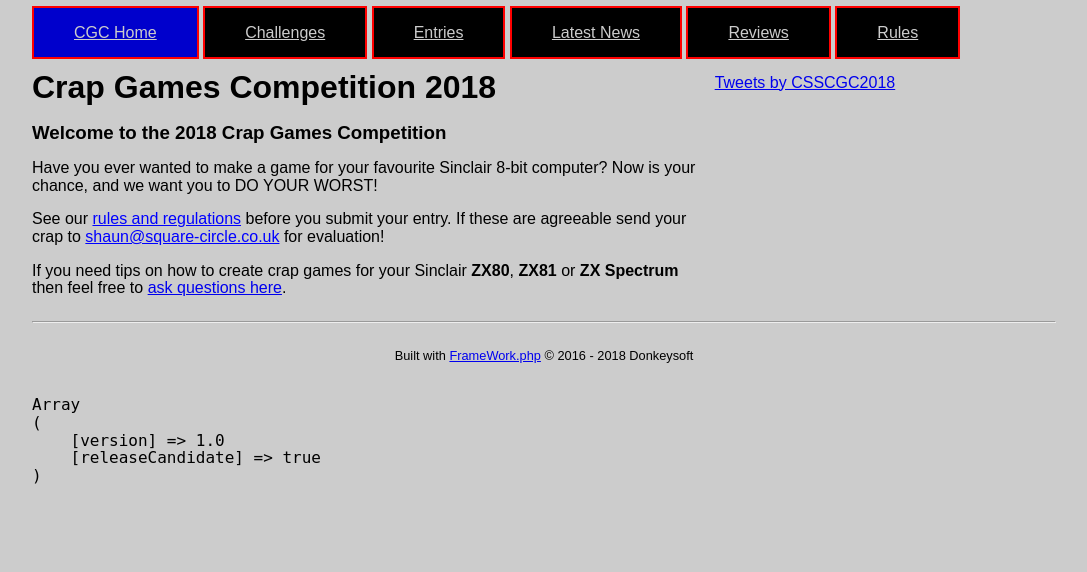
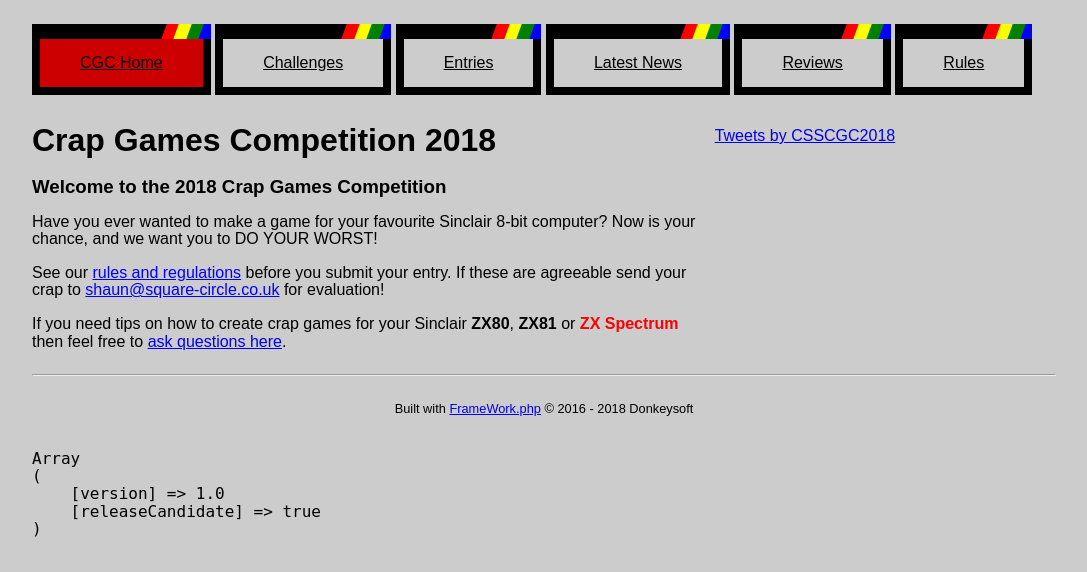
Before and after one commit to sbebbers/cgc2018, a PHP site: page / in a window 1280 px wide. Shown: the top 572 px of the page, without its empty margins (96-1183 px from the left). Run offline with PHP 8.4, Linux system fonts and the light colour scheme; some libraries are stand-ins or nearby versions.

Commit message:
Actual changes from @duddy1234 but slight issue with the commit as he's not yet set up.

```diff
--- a/application/controller/HomeController.php
+++ b/application/controller/HomeController.php
@@ -19,7 +19,7 @@ class HomeController extends ControllerCore
     protected $content = array(
         'Have you ever wanted to make a game for your favourite Sinclair 8-bit computer? Now is your chance, and we want you to DO YOUR WORST!',
         'See our <a href="/rules" target="_blank" class="ink-bright-blue" rel="nofollow">rules and regulations</a> before you submit your entry. If these are agreeable send your crap to <a href="mailto:shaun@square-circle.ZX.co.uk" class="ink-bright-blue" rel="nofollow">shaun@square-circle.co.uk</a> for evaluation!',
-        'If you need tips on how to create crap games for your Sinclair <strong>ZX80</strong>, <strong>ZX81</strong> or <strong>ZX Spectrum</strong> then feel free to <a href="https://groups.google.com/forum/#!topic/comp.sys.sinclair/5m7PfF0IC30" target="_blank" rel="nofollow">ask questions here</a>.',
+        'If you need tips on how to create crap games for your Sinclair <strong>ZX80</strong>, <strong>ZX81</strong> or <strong class="ink-bright-red">ZX Spectrum</strong> then feel free to <a href="https://groups.google.com/forum/#!topic/comp.sys.sinclair/5m7PfF0IC30" target="_blank" rel="nofollow">ask questions here</a>.',
     );
 
     public function __construct(){
--- a/application/view/partial/navbar.phtml
+++ b/application/view/partial/navbar.phtml
@@ -1,11 +1,83 @@
 <nav class="navbar col-xs-12">
 	<ul id="nav-items" class="nav-items clearfix">
-        <li class="nav-item<?php if($this->segment == '' || strpos($this->segment, 'ome') !== false) :?> paper-blue<?php else: ?> paper-black<?php endif; ?>"><a href="<?php echo $this->host; ?>/home.html" class="ink-white" rel="nofollow">CGC Home</a></li>
-		<li class="nav-item<?php if($this->segment == 'challenges') :?> paper-blue<?php else: ?> paper-black<?php endif; ?>"><a href="<?php echo $this->host; ?>/challenges.html" class="ink-white" rel="nofollow">Challenges</a></li>
-		<li class="nav-item<?php if($this->segment == 'entries') :?> paper-blue<?php else: ?> paper-black<?php endif; ?>"><a href="<?php echo $this->host; ?>/entries.html" class="ink-white" rel="nofollow">Entries</a></li>
-		<li class="nav-item<?php if($this->segment == 'news') :?> paper-blue<?php else: ?> paper-black<?php endif; ?>"><a href="<?php echo $this->host; ?>/news.html" class="ink-white" rel="nofollow">Latest News</a></li>
-		<!-- <li class="nav-item<?php if($this->segment == 'results') :?> paper-blue<?php else: ?> paper-black<?php endif; ?>"><a href="<?php echo $this->host; ?>/results.html" class="ink-white" rel="nofollow">Results</a></li> -->
-		<li class="nav-item<?php if($this->segment == 'reviews') :?> paper-blue<?php else: ?> paper-black<?php endif; ?>"><a href="<?php echo $this->host; ?>/reviews.html" class="ink-white" rel="nofollow">Reviews</a></li>
-		<li class="nav-item<?php if($this->segment == 'rules') :?> paper-blue<?php else: ?> paper-black<?php endif; ?>"><a href="<?php echo $this->host; ?>/rules.html" class="ink-white" rel="nofollow">Rules</a></li>
+        <li class="nav-item<?php if($this->segment == '' || strpos($this->segment, 'home') !== false) :?> paper-red<?php else: ?> paper-white<?php endif; ?>">
+            <div class="rainbow">
+                <ul>
+                    <li class="colour red"></li>
+                    <li class="colour yellow"></li>
+                    <li class="colour green"></li>
+                    <li class="colour blue"></li>
+                </ul>
+            </div>
+            <a href="<?php echo $this->host; ?>/home.html" class="ink-bright-black" rel="nofollow">CGC Home</a>
+        </li>
+		<li class="nav-item<?php if($this->segment == 'challenges') :?> paper-red<?php else: ?> paper-white<?php endif; ?>">
+            <div class="rainbow">
+                <ul>
+                    <li class="colour red"></li>
+                    <li class="colour yellow"></li>
+                    <li class="colour green"></li>
+                    <li class="colour blue"></li>
+                </ul>
+            </div>
+            <a href="<?php echo $this->host; ?>/challenges.html" class="ink-bright-black" rel="nofollow">Challenges</a>
+        </li>
+		<li class="nav-item<?php if($this->segment == 'entries') :?> paper-red<?php else: ?> paper-white<?php endif; ?>">
+            <div class="rainbow">
+                <ul>
+                    <li class="colour red"></li>
+                    <li class="colour yellow"></li>
+                    <li class="colour green"></li>
+                    <li class="colour blue"></li>
+                </ul>
+            </div>
+            <a href="<?php echo $this->host; ?>/entries.html" class="ink-bright-black" rel="nofollow">Entries</a>
+        </li>
+		<li class="nav-item<?php if($this->segment == 'news') :?> paper-red<?php else: ?> paper-white<?php endif; ?>">
+            <div class="rainbow">
+                <ul>
+                    <li class="colour red"></li>
+                    <li class="colour yellow"></li>
+                    <li class="colour green"></li>
+                    <li class="colour blue"></li>
+                </ul>
+            </div>
+            <a href="<?php echo $this->host; ?>/news.html" class="ink-bright-black" rel="nofollow">Latest News</a>
+        </li>
+		<!--
+            <li class="nav-item<?php if($this->segment == 'results') :?> paper-red<?php else: ?> paper-white<?php endif; ?>">
+                <div class="rainbow">
+                    <ul>
+                        <li class="colour red"></li>
+                        <li class="colour yellow"></li>
+                        <li class="colour green"></li>
+                        <li class="colour blue"></li>
+                    </ul>
+                </div>
+                <a href="<?php echo $this->host; ?>/results.html" class="ink-bright-black" rel="nofollow">Results</a>
+            </li>
+        -->
+		<li class="nav-item<?php if($this->segment == 'reviews') :?> paper-red<?php else: ?> paper-white<?php endif; ?>">
+            <div class="rainbow">
+                <ul>
+                    <li class="colour red"></li>
+                    <li class="colour yellow"></li>
+                    <li class="colour green"></li>
+                    <li class="colour blue"></li>
+                </ul>
+            </div>
+            <a href="<?php echo $this->host; ?>/reviews.html" class="ink-bright-black" rel="nofollow">Reviews</a>
+        </li>
+		<li class="nav-item<?php if($this->segment == 'rules') :?> paper-red<?php else: ?> paper-white<?php endif; ?>">
+            <div class="rainbow">
+                <ul>
+                    <li class="colour red"></li>
+                    <li class="colour yellow"></li>
+                    <li class="colour green"></li>
+                    <li class="colour blue"></li>
+                </ul>
+            </div>
+            <a href="<?php echo $this->host; ?>/rules.html" class="ink-bright-black" rel="nofollow">Rules</a>
+        </li>
 	</ul>
 </nav>
--- a/public_html/css/styles.css
+++ b/public_html/css/styles.css
@@ -1,3 +1,56 @@
+/* Global */
+.nav-items > li{
+    position:relative;
+}
+
+.nav-items > li .rainbow{
+    position: absolute;
+    top: -15px;
+    /* left: 0; */
+    right: -8px;
+    height: 15px;
+    width: 50px;
+    display: block;
+    content: '';
+    overflow: hidden;
+}
+
+.nav-items > li .rainbow ul{
+    margin-left: 0px;
+    padding-left: 0px;
+    display:flex;
+}
+
+.nav-items > li .rainbow .colour{
+    flex-grow: 1;
+    width: 100%;
+    height: 50px;
+    background-color: pink;
+    display: inline-block;
+    -ms-transform: rotate(20deg);
+    -webkit-transform: rotate(20deg);
+    transform: rotate(20deg);
+    margin-top: -10px;
+    margin-left: 1px;
+    margin-right: -10px;
+}
+
+.nav-items > li .rainbow .colour.red{
+    background-color:red;
+}
+
+.nav-items > li .rainbow .colour.yellow{
+    background-color:yellow;
+}
+
+.nav-items > li .rainbow .colour.green{
+    background-color:green;
+}
+
+.nav-items > li .rainbow .colour.blue{
+    background-color:blue;
+}
+
 @media only screen and (min-width:0px){
 	.col-xs-1{width:8.3333333334%}
 	.col-xs-2{width:16.6666666667%}
@@ -35,8 +88,24 @@
 	.img-responsive{height:auto}
 	h1,.h1,h2,.h2,h3,.h3,h4,.h4,h5,.h5,h6,.h6{line-height:1em}
 	.navbar{position:relative;padding:8px 0;margin-top:16px}
-	.nav-items{display:inline;list-style-type:none;margin:0 auto;-webkit-margin-before:0;-webkit-margin-after:0;-webkit-padding-start:0}
-	.nav-items > li{display:unset;list-style:none;padding:2px;border:2px solid #f00;margin:8px;line-height:32px}
+
+	.nav-items{
+            display:inline;
+            list-style-type:none;
+            margin:0 auto;
+            -webkit-margin-before:0;
+            -webkit-margin-after:0;
+            -webkit-padding-start:0
+        }
+	.nav-items > li{
+            display:inline-block;
+            list-style:none;
+            padding:2px;
+            border:8px solid #000;
+            border-top: 15px solid #000;
+            margin:8px;
+            line-height:32px
+        }
 	.twitter-box{margin:24px auto 8px}
 }
 @media only screen and (min-width:480px){
@@ -127,7 +196,7 @@
 	.mobile{display:none}
 	.tablet{display:block}
 	.container{margin:0 auto;max-width:752px}
-	.nav-items > li{padding: 16px 24px}
+	.nav-items > li{padding: 24px 24px}
 	.pad-right-8{padding-right:8px}
 }
 /* Assumes desktop view from 990px and above */
@@ -185,7 +254,7 @@
 	.col-lg-10-offset{margin-left:83.3333333334%}
 	.col-lg-11-offset{margin-left:91.6666666667%}
 	.container{max-width:1024px}
-	.nav-items > li{padding: 16px 40px}
+	.nav-items > li{padding: 24px 40px}
 }
 @media only screen and (min-width:1600px){
 	.col-xl-1{width:8.3333333334%}
```
